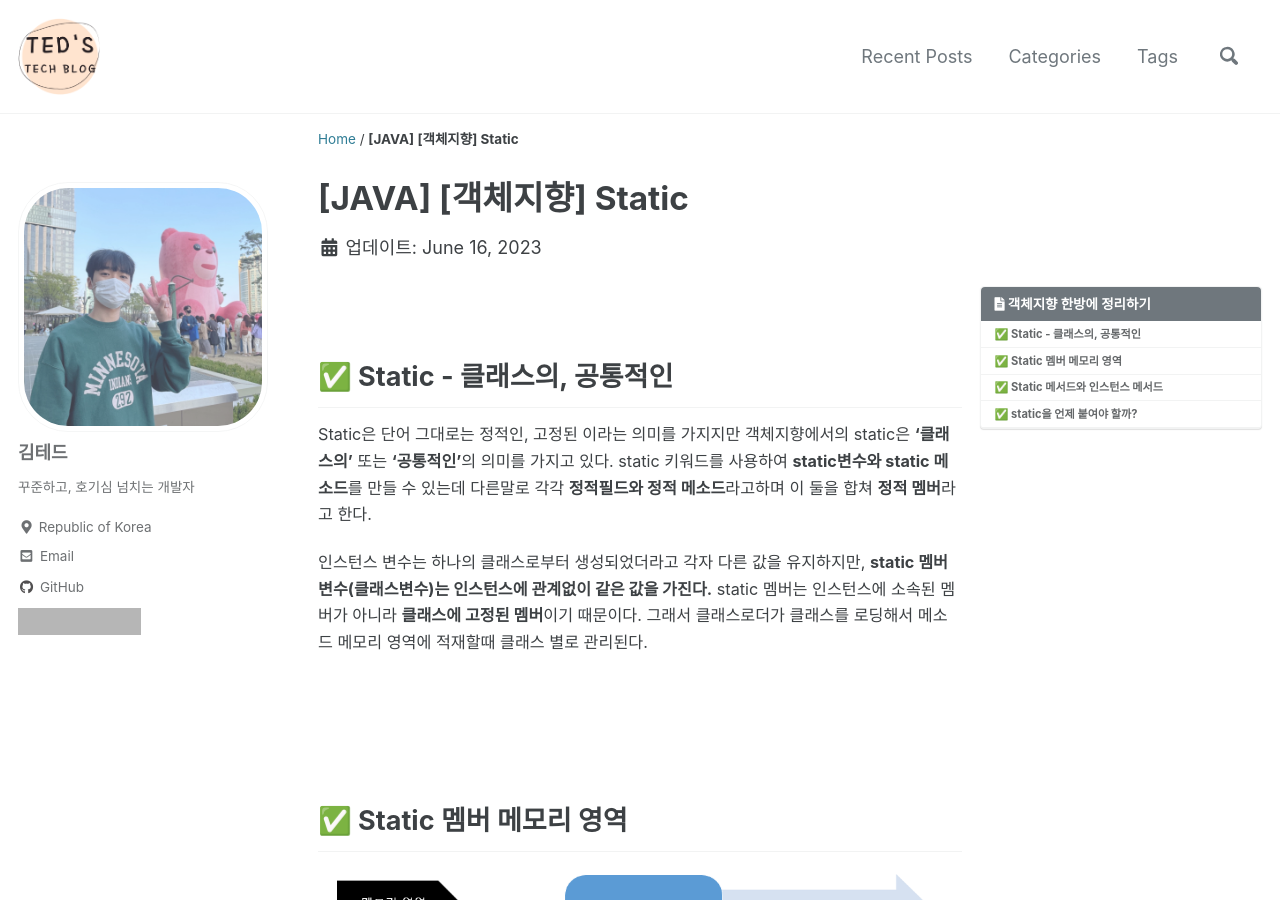
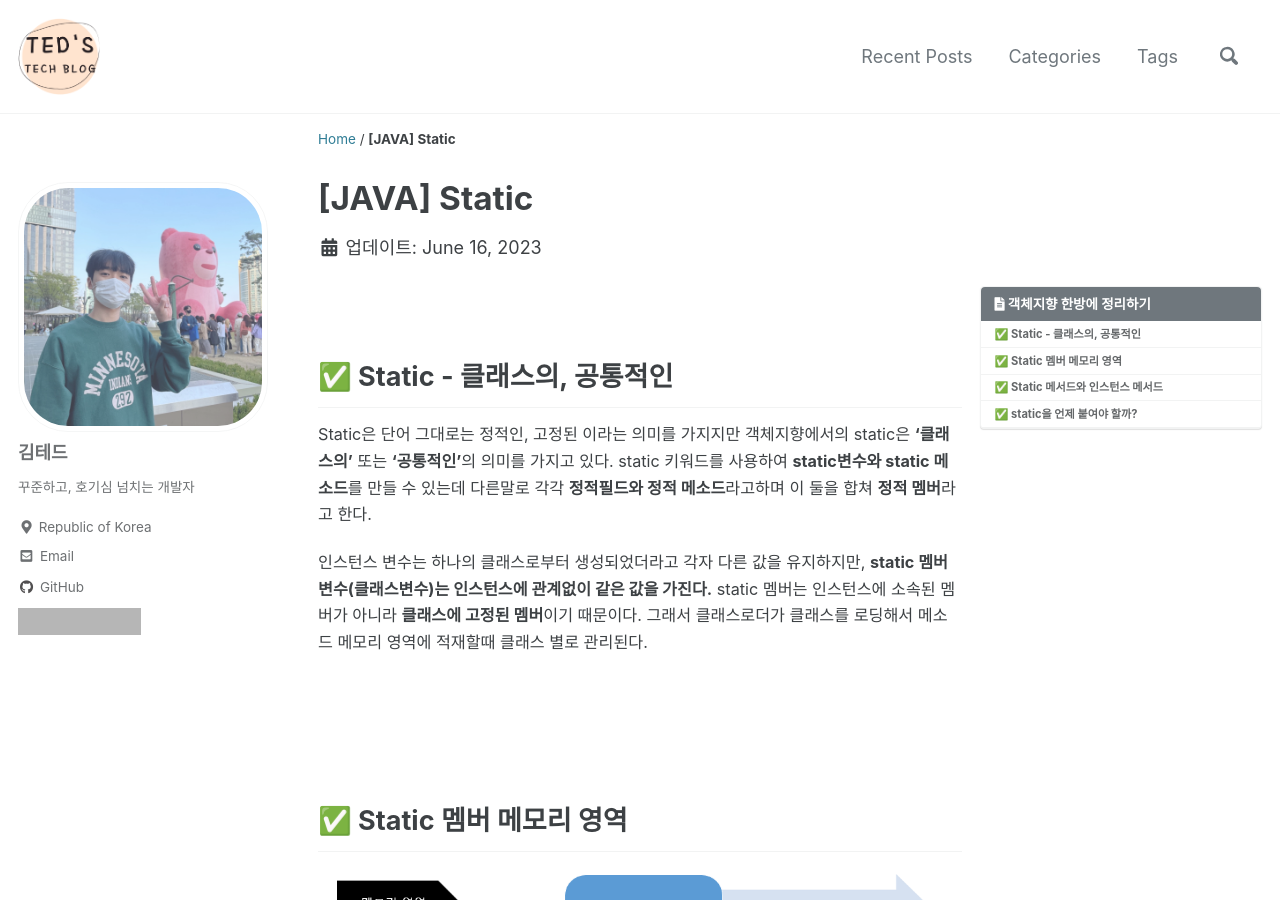
Before and after one commit to idkim97/idkim97.github.io, a Jekyll site: the page built from _posts/2023-06-16-Static.md, in a window 1280 px wide and 900 px high. Built offline with Jekyll 4.4.1, drawn with Linux system fonts in a browser that asks for light colours; cached includes are drawn as plain includes; some web fonts are replaced; comment, search, counter and statistics services are not loaded; grey boxes are pictures that could not be loaded.

Commit message:
Update 2023-06-16-Static.md

```diff
--- a/_posts/2023-06-16-Static.md
+++ b/_posts/2023-06-16-Static.md
@@ -1,13 +1,13 @@
 ---
 permalink: /2023-06-16-6)Static/
 published: true
-title: "[JAVA] [객체지향] Static "
+title: "[JAVA] Static "
 date: 2023-06-16 02:00:00
 toc: true
 toc_sticky: true
 toc_label: "객체지향 한방에 정리하기"
 categories:
-- 객체지향
+- JAVA
 tags:
 - JAVA
 - 객체지향
```
